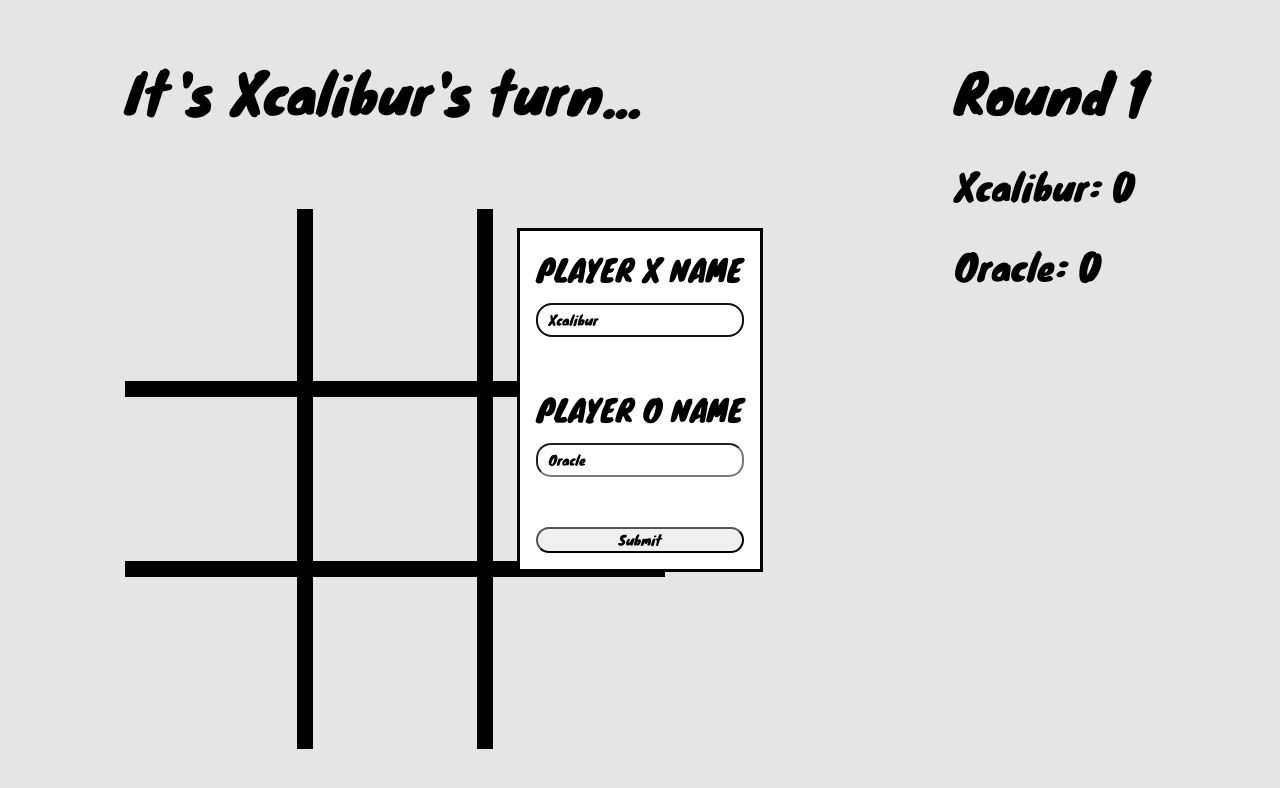
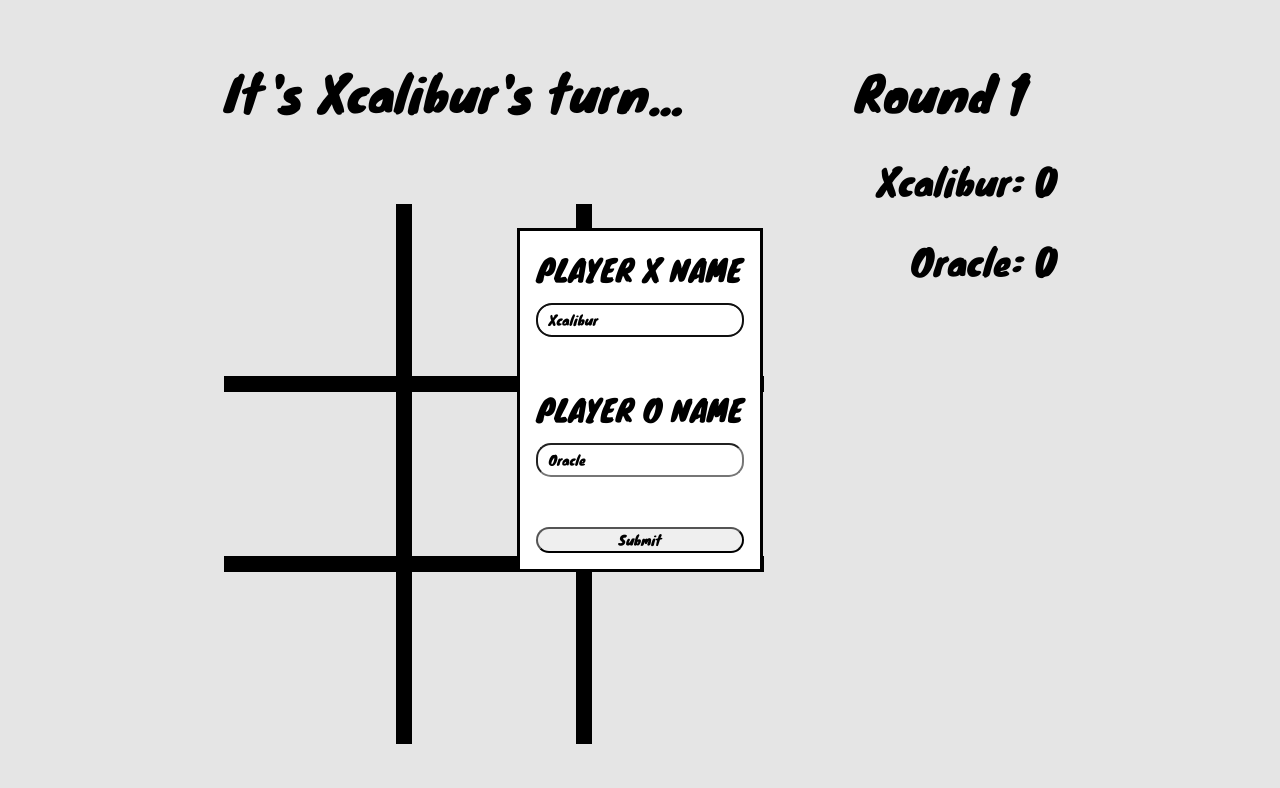
Before and after one commit to YousefDev145/tic-tac-toe, a plain HTML site: page index.html in a window 1280 px wide. Drawn offline with Linux system fonts and the light colour scheme; files whose address does not match are found by name.

Commit message:
Adjust spacing and sizing of display & add hover effect to buttons

```diff
--- a/style.css
+++ b/style.css
@@ -49,9 +49,9 @@ body {
 }
 
 .screen {
-    width: 100%;
+    width: 65%;
     display: flex;
-    justify-content: space-around;
+    justify-content: space-between;
 }
 
 .left-display-container {
@@ -62,9 +62,12 @@ body {
     gap: 75px;
 }
 
+.turn, .current-round {
+    font-size: 48px;
+}
+
 .turn {
     text-align: center;
-    font-size: 54px;
 }
 
 .board {
@@ -73,6 +76,10 @@ body {
     display: grid;
     grid-template-columns: repeat(3, 1fr);
     grid-template-rows: repeat(3, 1fr);
+}
+
+button:hover {
+    background-color: lightgray;
 }
 
 .replay, .square {
@@ -86,7 +93,6 @@ body {
 .right-display-container {
     display: flex;
     flex-direction: column;
-    justify-content: start;
     gap: 75px;;
 }
 
@@ -94,11 +100,12 @@ body {
     font-size: 36px;;
     display: flex;
     flex-direction: column;
+    align-items: end;
     gap: 25px;
 }
 
 .current-round {
-    font-size: 54px;
+    align-self: start;
 }
 
 .replay {
```
